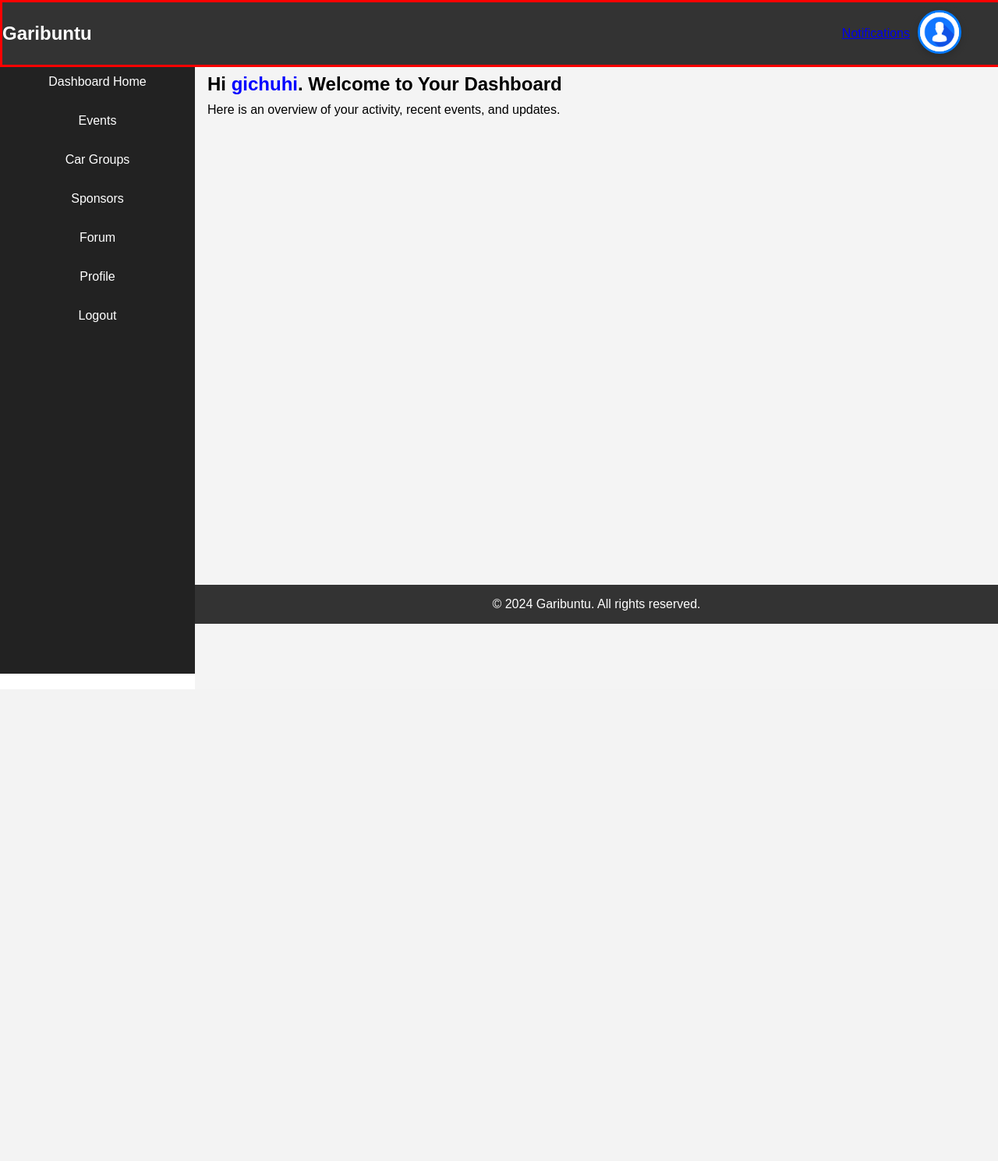
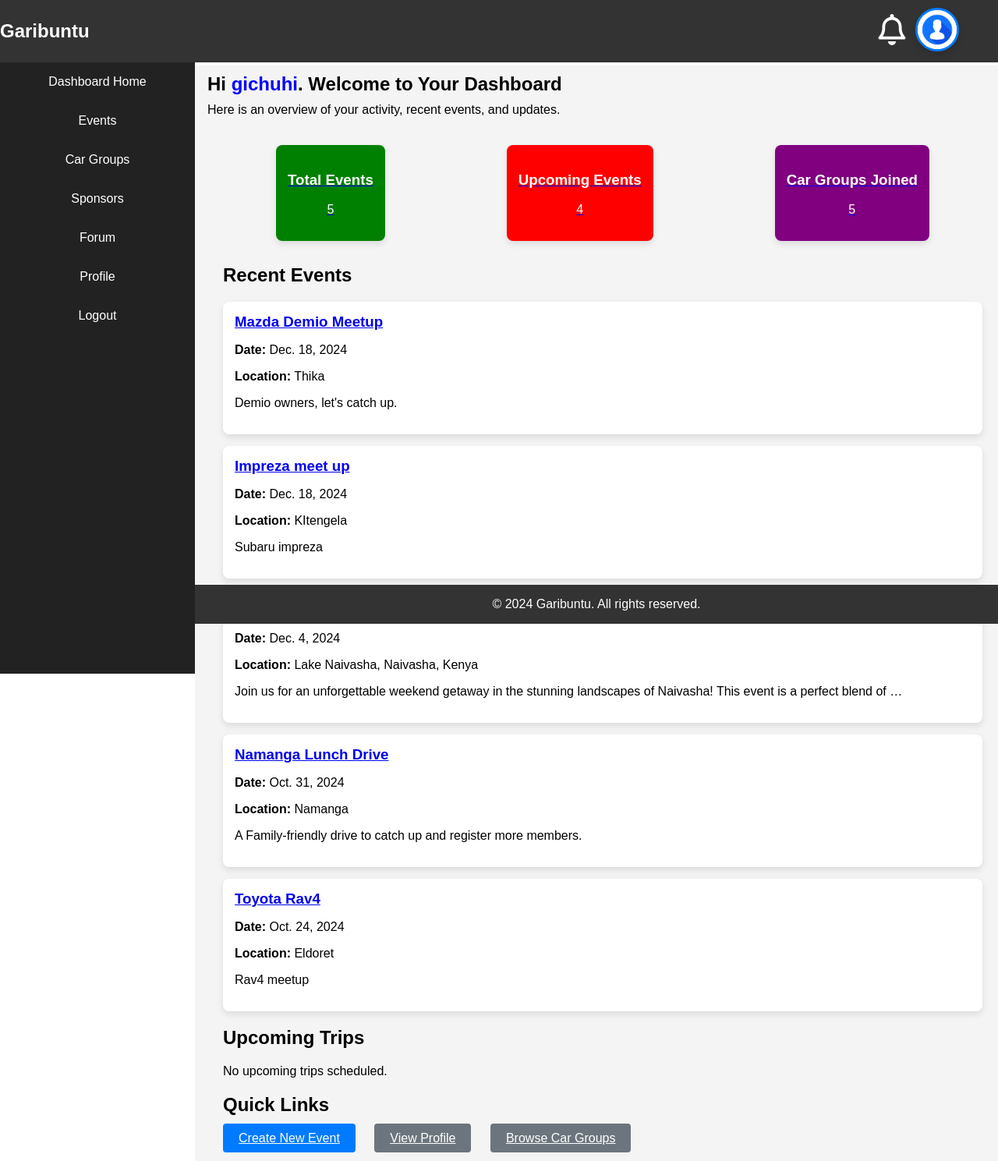
Before and after one commit to Carol-96/garibuntu, a Django app: page /dashboard/ in a window 1280 px wide. Shown: the whole page at 78% size. Before the commit the page ends 864 px from the top, so only its background shows below. Run offline with Django 5.2, Linux system fonts and the light colour scheme; a user stored in the database is signed in; data comes from the database, SQL or seed files in the repository.

Commit message:
dashboard

```diff
--- a/magari/garibuntu/static/css/style.css
+++ b/magari/garibuntu/static/css/style.css
@@ -17,7 +17,7 @@ body {
     width: 100%;
     top: 0;
     z-index: 10;
-    border: 3px solid red;
+
 }
 
 .top-nav .side-logo h2,
@@ -441,3 +441,82 @@ body {
     background-color: #6c757d;
     color: #ffffff;
 }
+
+
+
+/* Notifications */
+
+.mysvg {
+    width: 40px;
+    height: 40px;
+    fill: white;
+}
+
+
+
+/* new dash code */
+.dashboard-container {
+    max-width: 1000px;
+    margin: 0 auto;
+    padding: 20px;
+}
+
+h1 {
+    text-align: center;
+    margin-bottom: 20px;
+}
+
+.dashboard-stats {
+    display: flex;
+    gap: 20px;
+    margin-bottom: 30px;
+    justify-content: space-around;
+}
+
+.stat-box-1 {
+    text-align: center;
+    padding: 15px;
+    background-color: green;
+    border-radius: 8px;
+    box-shadow: 0 4px 8px rgba(0, 0, 0, 0.1);
+    color: white;
+}
+
+.stat-box-2 {
+    text-align: center;
+    padding: 15px;
+    background-color: red;
+    border-radius: 8px;
+    box-shadow: 0 4px 8px rgba(0, 0, 0, 0.1);
+    color: white;
+}
+.stat-box-3 {
+    text-align: center;
+    padding: 15px;
+    background-color: purple;
+    border-radius: 8px;
+    box-shadow: 0 4px 8px rgba(0, 0, 0, 0.1);
+    color: white;
+}
+
+
+.event-list, .trip-list {
+    list-style: none;
+    padding: 0;
+}
+
+.event-item, .trip-item {
+    margin-bottom: 15px;
+    padding: 15px;
+    background-color: #ffffff;
+    border-radius: 8px;
+    box-shadow: 0 4px 8px rgba(0, 0, 0, 0.1);
+}
+
+.event-item h3, .trip-item h3 {
+    margin: 0 0 5px;
+}
+
+.quick-links .btn {
+    margin-right: 10px;
+}
--- a/magari/garibuntu/templates/base-dash.html
+++ b/magari/garibuntu/templates/base-dash.html
@@ -7,6 +7,7 @@
     <meta name="viewport" content="width=device-width, initial-scale=1.0">
     <title>{% block title %}Dashboard - Garibuntu{% endblock %}</title>
     <link rel="stylesheet" href="{% static 'css/style.css' %}">
+
 </head>
 
 <body>
@@ -16,7 +17,7 @@
         </div>
         <div class="profile-logout">
                 <div class="notifications">
-                    <a href="#">Notifications</a>
+                    <svg class="mysvg" width="40px" height="40px"  xmlns="http://www.w3.org/2000/svg" viewBox="0 0 448 512"><!--!Font Awesome Free 6.6.0 by @fontawesome - https://fontawesome.com License - https://fontawesome.com/license/free Copyright 2024 Fonticons, Inc.--><path d="M224 0c-17.7 0-32 14.3-32 32l0 19.2C119 66 64 130.6 64 208l0 25.4c0 45.4-15.5 89.5-43.8 124.9L5.3 377c-5.8 7.2-6.9 17.1-2.9 25.4S14.8 416 24 416l400 0c9.2 0 17.6-5.3 21.6-13.6s2.9-18.2-2.9-25.4l-14.9-18.6C399.5 322.9 384 278.8 384 233.4l0-25.4c0-77.4-55-142-128-156.8L256 32c0-17.7-14.3-32-32-32zm0 96c61.9 0 112 50.1 112 112l0 25.4c0 47.9 13.9 94.6 39.7 134.6L72.3 368C98.1 328 112 281.3 112 233.4l0-25.4c0-61.9 50.1-112 112-112zm64 352l-64 0-64 0c0 17 6.7 33.3 18.7 45.3s28.3 18.7 45.3 18.7s33.3-6.7 45.3-18.7s18.7-28.3 18.7-45.3z"/></svg>
                 </div>
                 <div class="profile-dropdown">
                     <button class="dropdown-toggle" onclick="toggleDropdown()">
--- a/magari/garibuntu/templates/dashboard.html
+++ b/magari/garibuntu/templates/dashboard.html
@@ -1,4 +1,5 @@
 {% extends "base-dash.html" %}
+{% load static %}
 
 {% block title %}Dashboard Yetu{% endblock %}
 
@@ -8,12 +9,75 @@
     <p class="lead-paragraph">Here is an overview of your activity, recent events, and updates.</p>
 </div>
 
-<div class="dashboard-widgets">
+<div class="dashboard-container">
 
 
-    <div class="dashboard-container">
+    <!-- Quick Stats Section -->
+    <div class="dashboard-stats">
+        <a href="{% url 'garibuntu:event_list' %}">
+        <div class="stat-box-1">
+            <h3>Total Events</h3>
+            <p>{{ total_events }}</p>
+        </div>
+        </a>
+        <a href="{% url 'garibuntu:event_list' %}">
+        <div class="stat-box-2">
+            <h3>Upcoming Events</h3>
+            <p>{{ upcoming_events_count }}</p>
+        </div>
+        </a>
+        <a href="{% url 'garibuntu:group_list_dash' %}">
+        <div class="stat-box-3">
+            <h3>Car Groups Joined</h3>
+            <p>{{ car_groups_count }}</p>
+        </div>
+        </a>
+    </div>
 
+    <!-- Recent Events Section -->
+    <div class="dashboard-section">
+        <h2>Recent Events</h2>
+        <ul class="event-list">
+            {% for event in recent_events %}
+            <li class="event-item">
+                <a href="{% url 'garibuntu:event_detail' event.id %}">
+                    <h3>{{ event.title }}</h3>
+                </a>
+                <p><strong>Date:</strong> {{ event.date }}</p>
+                <p><strong>Location:</strong> {{ event.location }}</p>
+                <p>{{ event.description|truncatewords:20 }}</p>
+            </li>
+            {% empty %}
+            <p>No recent events available.</p>
+            {% endfor %}
+        </ul>
+    </div>
 
+    <!-- Upcoming Trips Section -->
+    <div class="dashboard-section">
+        <h2>Upcoming Trips</h2>
+        <ul class="trip-list">
+            {% for trip in upcoming_trips %}
+            <li class="trip-item">
+                <h3>{{ trip.title }}</h3>
+                <p><strong>Destination:</strong> {{ trip.destination }}</p>
+                <p><strong>Date:</strong> {{ trip.start_time|date:"F j, Y" }}</p>
+            </li>
+            {% empty %}
+            <p>No upcoming trips scheduled.</p>
+            {% endfor %}
+        </ul>
+    </div>
 
+    <!-- Quick Links Section -->
+    <div class="dashboard-section">
+        <h2>Quick Links</h2>
+        <div class="quick-links">
+            <a href="#" class="btn btn-primary">Create New Event</a>
+            <a href="#" class="btn btn-secondary">View Profile</a>
+            <a href="#" class="btn btn-secondary">Browse Car Groups</a>
+        </div>
+    </div>
+</div>
 </div>
 {% endblock %}
--- a/magari/garibuntu/views.py
+++ b/magari/garibuntu/views.py
@@ -5,6 +5,7 @@ from events.models import CarGroup, Event, EventRegistration
 from events.forms import EventRegistrationForm
 from sponsors.models import Sponsor
 from django.contrib.auth import logout
+from django.utils import timezone
 
 
 # Create your views here.
@@ -14,7 +15,24 @@ def home(request):
 
 def dashboard(request):
     user = request.user
-    return render(request, 'dashboard.html', {'user':user})
+
+
+    total_events = Event.objects.count()
+    upcoming_events = Event.objects.filter(date__gte=timezone.now().date())
+    recent_events = Event.objects.order_by('-date')[:5]  # Last 5 events
+    upcoming_trips = upcoming_events.filter(title__icontains='trip')[:5]  # Filter by keyword 'trip'
+    car_groups_count = CarGroup.objects.filter(members=request.user).count()
+
+    context = {
+        'total_events': total_events,
+        'upcoming_events_count': upcoming_events.count(),
+        'recent_events': recent_events,
+        'upcoming_trips': upcoming_trips,
+        'car_groups_count': car_groups_count,
+        'user':user,
+    }
+
+    return render(request, 'dashboard.html', context)
 
 def car_group_list(request):
     groups = CarGroup.objects.all()
```
Also changed, not shown: magari/garibuntu/static/images/notification.png (added).
